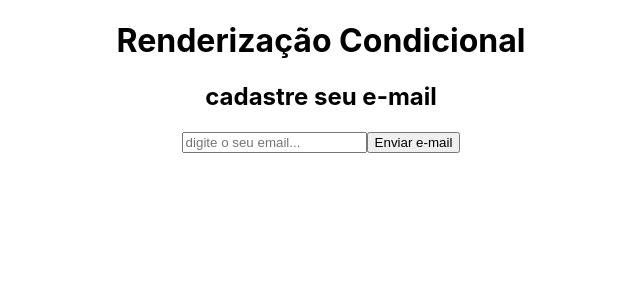
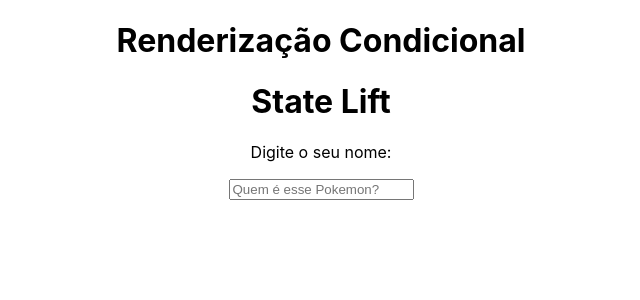
Before and after one commit to edsonmendz/Aprendendo-React-com-Matheus-Battisti, a React (Create React App) app: page / in a window 1280 px wide. Shown: the top 300 px of the page, without its empty margins (319-959 px from the left). Built offline with nearby package versions, Linux system fonts and the light colour scheme.

Commit message:
State Lift

```diff
--- a/src/App.jsx
+++ b/src/App.jsx
@@ -1,12 +1,18 @@
 import './App.css';
-import Condicional from './componentes/Condicional';
+import { useState } from 'react';
+import SeuNome from './componentes/SeuNome';
+import Saudacao from './componentes/Saudacao';
 
 function App() {
+  const [nome,setNome] = useState()
 
   return (
     <div className="App">
       <h1>Renderização Condicional</h1>
-      <Condicional />
+      <h1>State Lift</h1>
+      <SeuNome setNome={setNome}/>
+      <Saudacao nome={nome} />
+
     </div>
   );
 }
--- a/src/componentes/Condicional.jsx
+++ b/src/componentes/Condicional.jsx
@@ -10,6 +10,11 @@ function Condicional() {
         e.preventDefault()
         setUserEmail(email)
         console.log(email)
+    }
+
+    function limparEmail(e) {
+        e.preventDefault()
+        setUserEmail('')
     }
 
     return (
@@ -29,6 +34,7 @@ function Condicional() {
                 {userEmail && (
                     <div>
                         <p>o e-mail do usuário é: {userEmail}</p>
+                        <button onClick={limparEmail}>Limpar e-mail</button>
                     </div>
                 )}
             </form>
--- /dev/null
+++ b/src/componentes/Saudacao.jsx
@@ -0,0 +1,15 @@
+function Saudacao({nome}) {
+
+    function gerarSaudacao(algumNome) {
+        return `Olá, ${algumNome}, tudo certo?`
+    }
+
+
+    return (
+        <>
+            {nome && <p>{gerarSaudacao(nome)}</p>}
+        </>
+    )
+}
+
+export default Saudacao
--- /dev/null
+++ b/src/componentes/SeuNome.jsx
@@ -0,0 +1,11 @@
+
+function SeuNome ({setNome}) {
+    return (
+        <div>
+            <p>Digite o seu nome:</p>
+            <input type="text" placeholder="Quem é esse Pokemon?" onChange={(e) => setNome(e.target.value)}/>
+        </div>
+    )
+}
+
+export default SeuNome
```
Also changed, not shown: src/componentes/OutraLista.jsx (added, +17 -0 lines), 1 other file (tests, documents, lock files or other folders).
